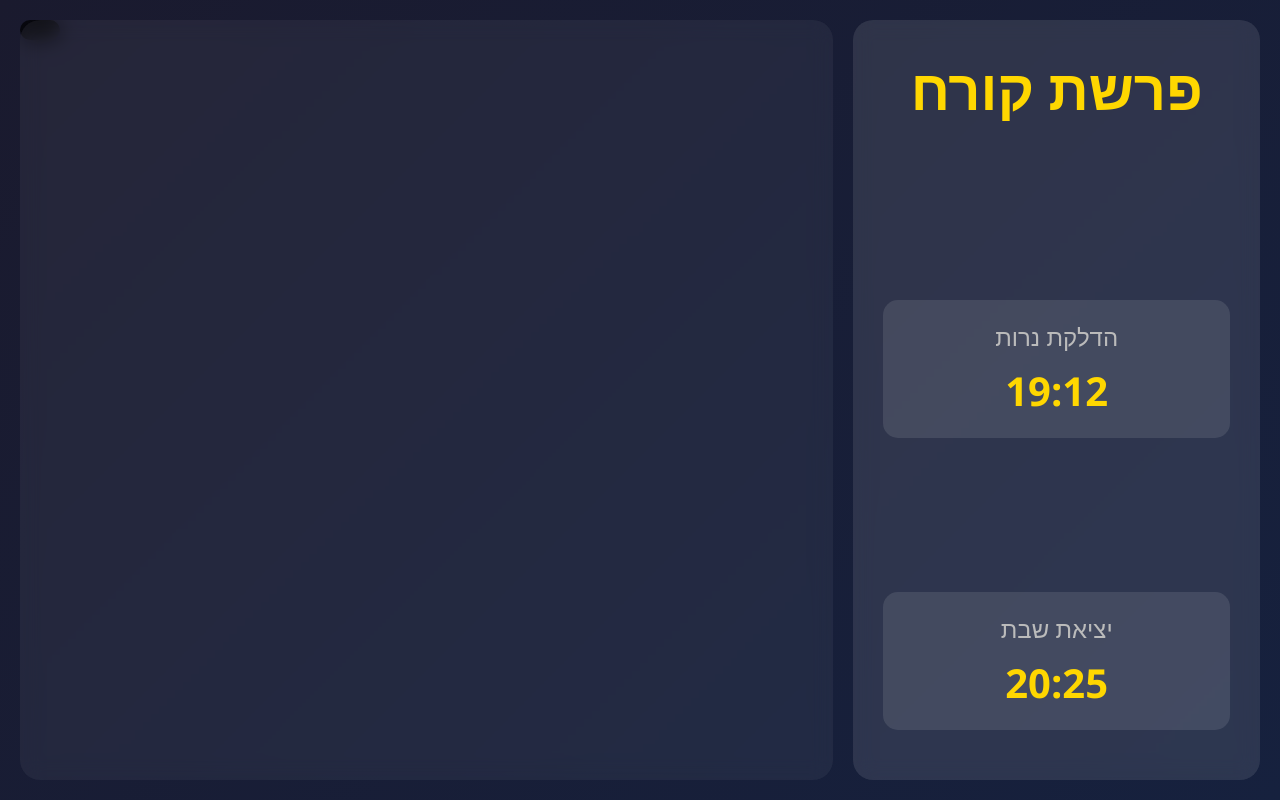
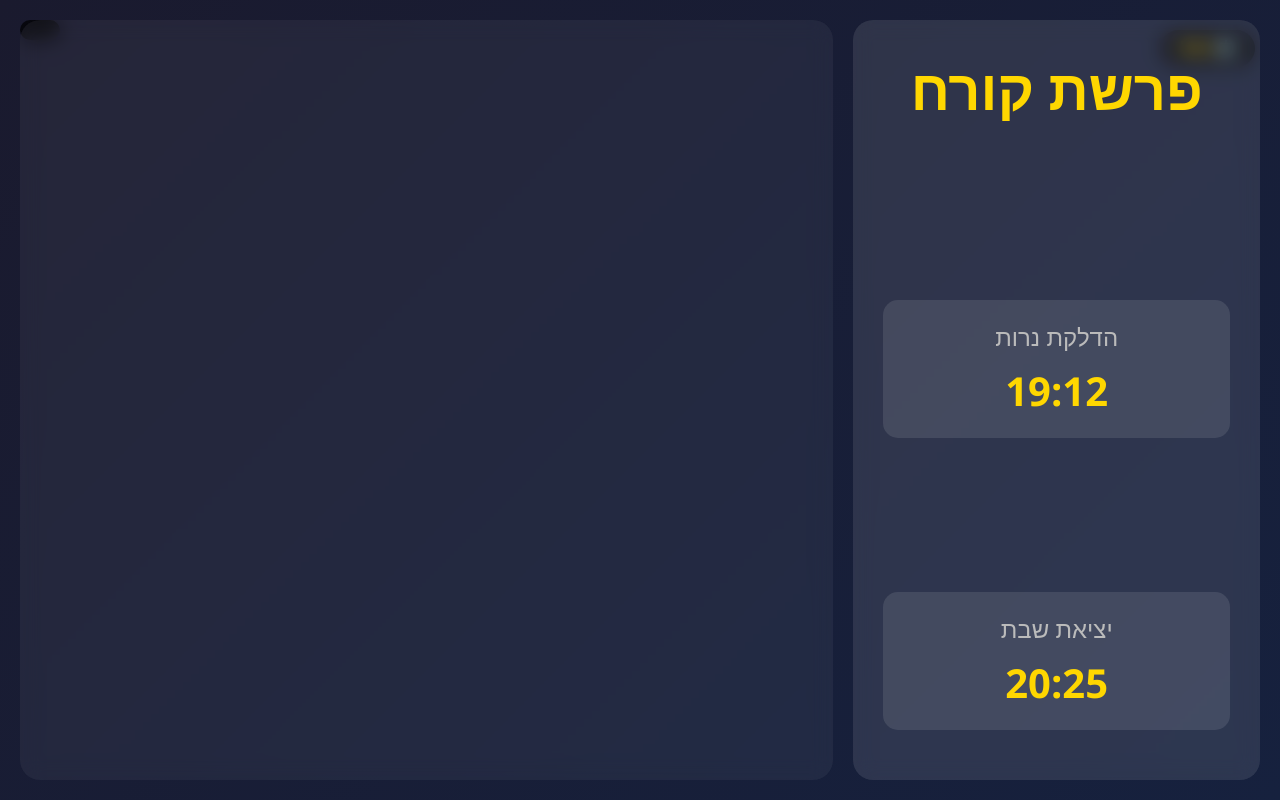
Before and after one commit to FreeJaguar/synagogue-dashboard, a plain HTML site: page index.html in a window 1280 px wide. Drawn offline with Linux system fonts and the light colour scheme.

Commit message:
Update index.html

```diff
--- a/index.html
+++ b/index.html
@@ -269,8 +269,13 @@
     </style>
 </head>
 <body>
-    <!-- שעון נוכחי -->
+    <!-- שעון נוכחי ולחצן כניסה לניהול -->
     <div class="current-time" id="currentTime"></div>
+    <div style="position: fixed; top: 20px; right: 20px;">
+        <button class="btn btn-primary" onclick="showLogin()" style="background: rgba(0,0,0,0.7); border: none; color: #ffd700; padding: 10px 20px; border-radius: 25px; font-size: 0.9em;">
+            ⚙️ ניהול
+        </button>
+    </div>
 
     <!-- תצוגה ציבורית -->
     <div id="displayView" class="display-container">
```
